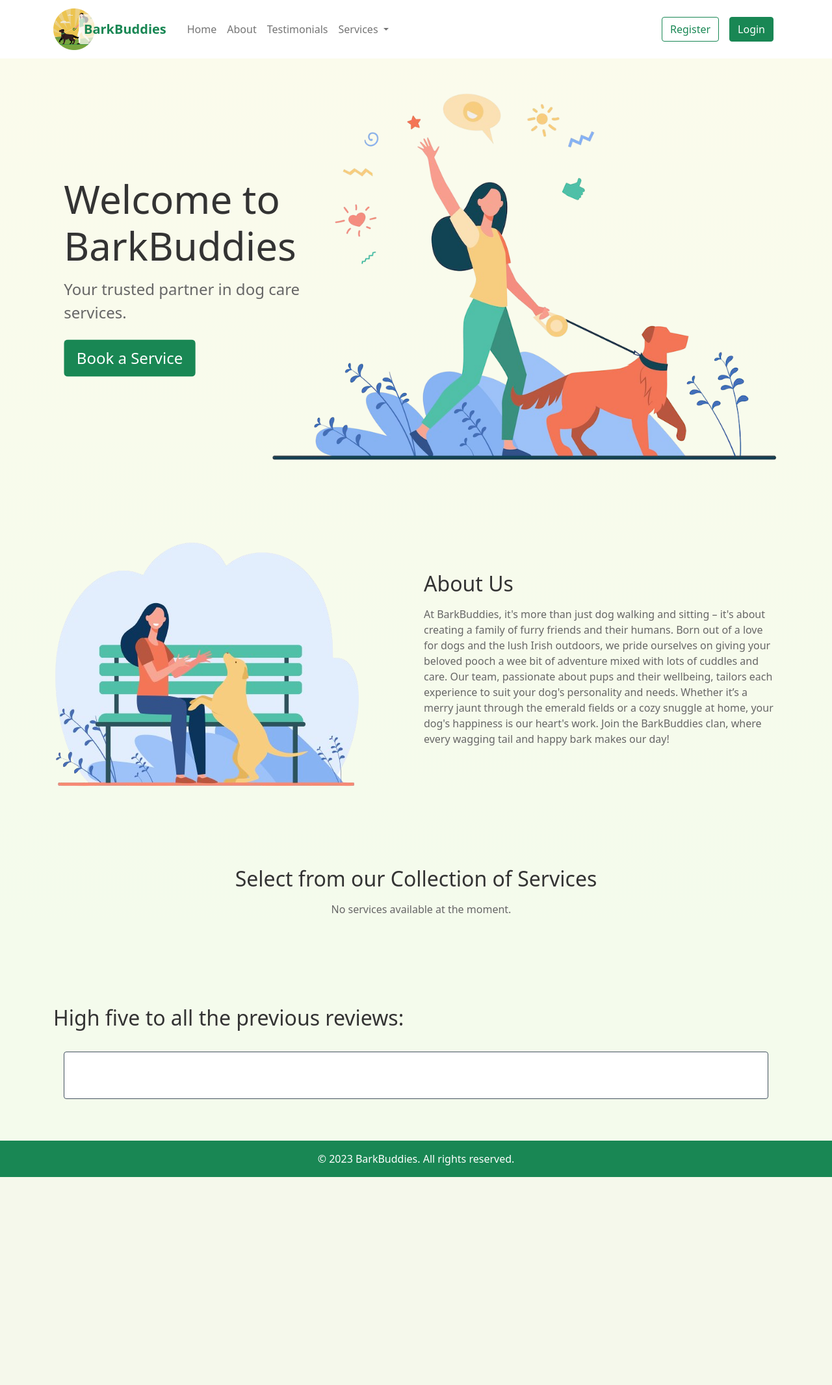
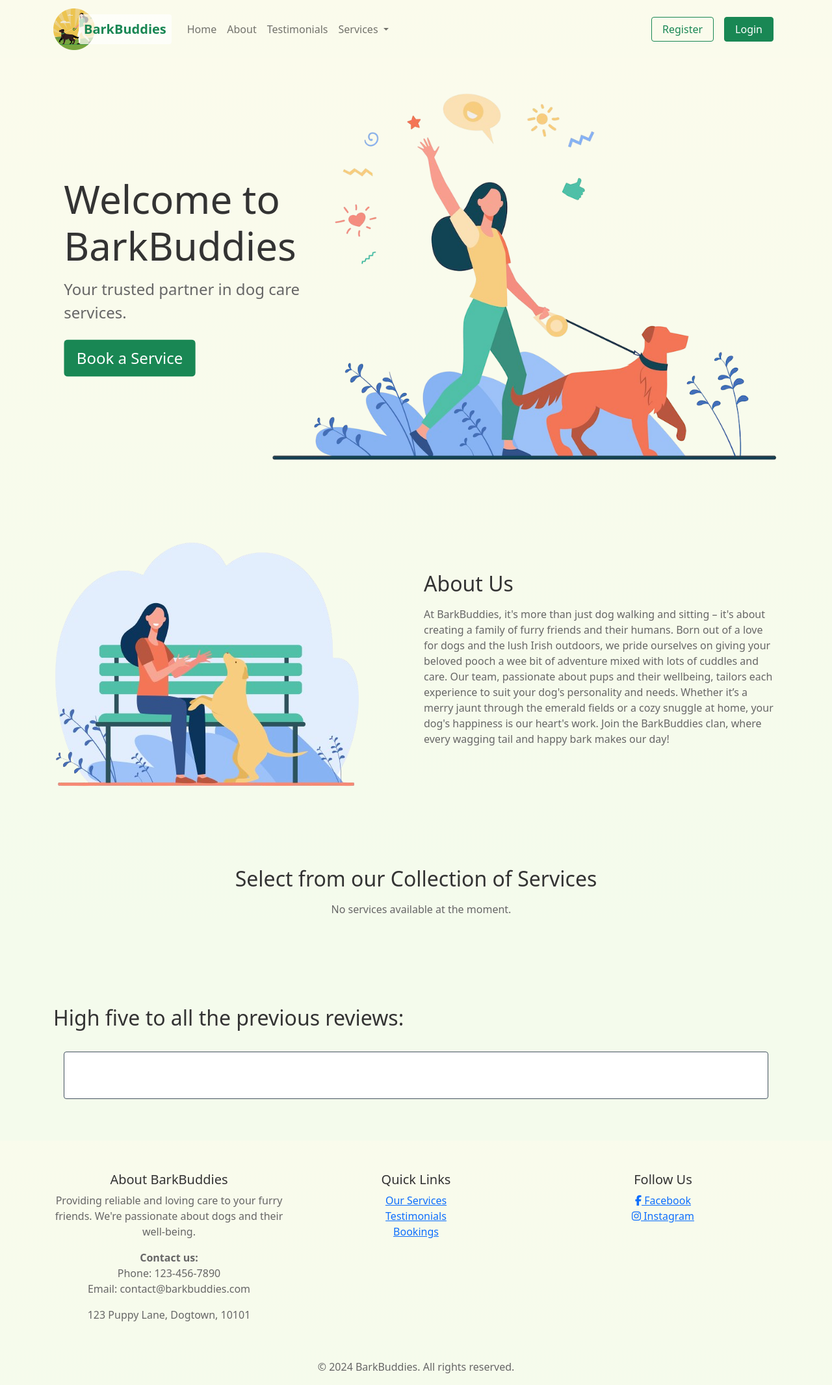
Before and after one commit to DietkeSt/bark-buddies, a Django app: page / in a window 1280 px wide. Shown: the whole page at 65% size. Before the commit the page ends 1811 px from the top, so only its background shows below. Run offline with Django 3.2, Linux system fonts and the light colour scheme; data that the repository does not hold is empty; some libraries are stand-ins or nearby versions.

Commit message:
Add footer content and styling

```diff
--- a/templates/base.html
+++ b/templates/base.html
@@ -56,7 +56,7 @@
 
   <body class="d-flex flex-column h-100 main-bg">
     <!-- Navigation -->
-    <nav class="navbar navbar-expand-lg navbar-light bg-white justify-content-center">
+    <nav class="navbar navbar-expand-lg navbar-light justify-content-center" id="navbar">
       <div class="container navbar-container mb-2 mb-lg-0">
         <a class="navbar-brand" href="{% url 'home' %}">
           <img
@@ -85,48 +85,47 @@
               <a class="nav-link" href="{% url 'home' %}">Home</a>
             </li>
             <li class="nav-item">
-                <a class="nav-link" href="#about">About</a>
+                <a class="nav-link" href="{% url 'home' %}#about">About</a>
             </li>
             <li class="nav-item">
-                <a class="nav-link" href="#reviews">Testimonials</a>
+                <a class="nav-link" href="{% url 'home' %}#reviews">Testimonials</a>
             </li>
             <li class="nav-item dropdown">
-                <a class="nav-link dropdown-toggle" href="#services" id="navbarDropdown" role="button" data-bs-toggle="dropdown"
+                <a class="nav-link dropdown-toggle" href="{% url 'home' %}#services" id="navbarDropdown" role="button" data-bs-toggle="dropdown"
                     aria-expanded="false">
                     Services
                 </a>
                 <ul class="dropdown-menu" aria-labelledby="navbarDropdown">
-                    {% for service in services %}
+                    {% for service in published_services %}
                     <li><a class="dropdown-item" href="{% url 'service_detail' service.slug %}">{{ service.title }}</a></li>
                     {% endfor %}
                 </ul>
             </li>
+            {% if user.is_staff or user.is_superuser %}
+            <li class="nav-item">
+                <a type="nav-link" href="/admin" target="_blank" class="nav-link" aria-label="Opens the Admin Console">
+                    Admin
+                </a>
+            </li>
+            {% endif %}
           </ul>
           <!-- Right links -->
           <div class="collapse navbar-collapse" id="navbarButtonsExample">
             <ul class="navbar-nav ms-auto">
                 {% if user.is_authenticated %}
-                {% if user.is_staff or user.is_superuser %}
-                <li class="nav-item">
-                    <a type="button" href="/admin" class="btn-green-primary nav-link btn btn-success px-3 mx-2 my-2">
-                        Admin
-                    </a>
-                </li>
-                {% else %}
                     <li class="nav-item">
                         <a
                         type="button"
                         href="{% url 'view_bookings' %}"
-                    class="btn-green-primary nav-link btn btn-success px-3 mx-2 my-2">
+                        class="btn btn-success px-3 mx-2 my-2">
                             My Bookings
                         </a>
                     </li>
-                {% endif %}
                     <li class="nav-item">
                         <a
                         type="button"
                         href="{% url 'account_logout' %}"
-                    class="nav-link btn btn-outline-success px-3 mx-2 my-2"
+                        class="btn btn-outline-success px-3 mx-2 my-2"
                         >
                         Logout
                         </a>
@@ -136,7 +135,7 @@
                         <a
                         type="button"
                         href="{% url 'account_signup' %}"
-                  class="btn btn-outline-success mx-2 my-2"
+                        class="btn btn-outline-success px-3 mx-2 my-2"
                         >
                         Register
                         </a>
@@ -145,7 +144,7 @@
                         <a
                         type="button"
                         href="{% url 'account_login' %}"
-                  class="btn btn-success mx-2 my-2"
+                        class="btn btn-success px-3 mx-2 my-2"
                         >
                         Login
                         </a>
@@ -180,11 +179,50 @@
     </main>
 
     <!-- Footer -->
-    <footer class="footer mt-auto py-3 green-bg">
-      <div class="footer-container">
-        <p class="m-0 text-center text-white">
-            &copy; 2023 BarkBuddies. All rights reserved.
+    <footer class="footer pt-5">
+        <div class="container">
+            <!-- Row for footer content -->
+            <div class="row text-center">
+                <!-- Company Information -->
+                <div class="col-md-4 mb-3">
+                    <h5>About BarkBuddies</h5>
+                    <p>Providing reliable and loving care to your furry friends. We're passionate about dogs and their
+                        well-being.</p>
+                    <p><strong>Contact us:</strong><br>
+                        Phone: 123-456-7890<br>
+                        Email: contact@barkbuddies.com
                     </p>
+                    <p>123 Puppy Lane, Dogtown, 10101</p>
+                </div>
+
+                <!-- Navigation Links -->
+                <div class="col-md-4 mb-3">
+                    <h5>Quick Links</h5>
+                    <ul class="list-unstyled">
+                        <li><a href="{% url 'home' %}#services">Our Services</a></li>
+                        <li><a href="{% url 'home' %}#reviews">Testimonials</a></li>
+                        <li><a href="{% url 'view_bookings' %}">Bookings</a></li>
+                    </ul>
+                </div>
+
+                <!-- Social Media Icons -->
+                <div class="col-md-4 mb-3">
+                    <h5>Follow Us</h5>
+                    <ul class="list-unstyled social-icons">
+                        <li><a href="https://www.facebook.com"><i class="fab fa-facebook-f"></i>
+                                Facebook</a></li>
+                        <li><a href="https://www.instagram.com"><i class="fab fa-instagram"></i>
+                                Instagram</a></li>
+                    </ul>
+                </div>
+            </div>
+
+            <!-- Legal Information -->
+            <div class="row mt-4">
+                <div class="col-12 text-center">
+                    <p>&copy; 2024 BarkBuddies. All rights reserved.</p>
+                </div>
+            </div>
         </div>
     </footer>
     <script src="{% static 'js/booking_script.js' %}"></script>
```
Lines whose indentation alone changed are shown as unchanged.
